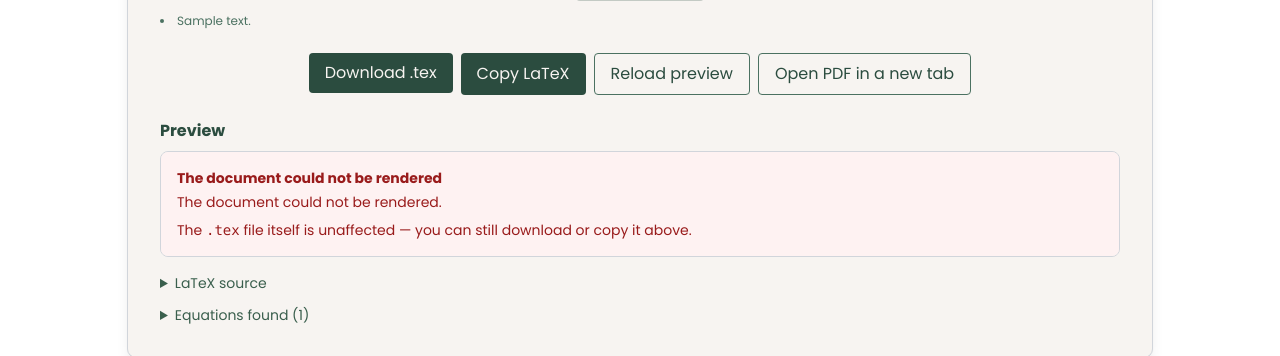
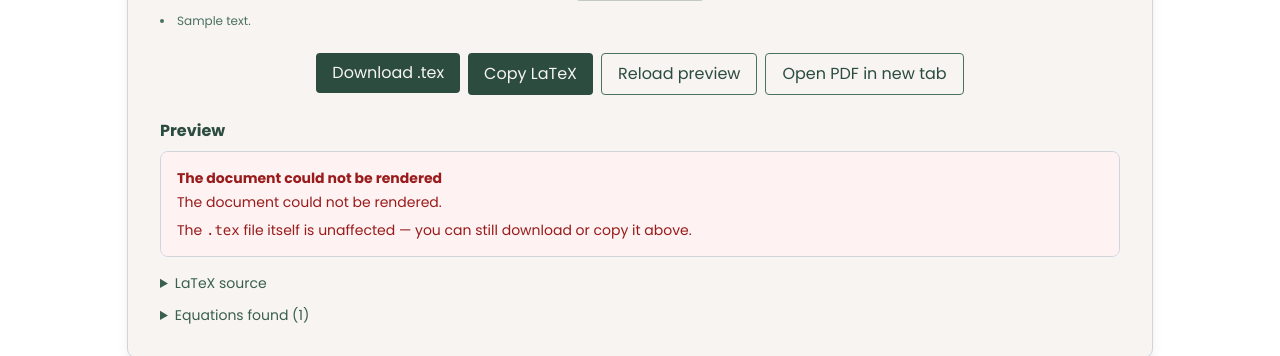
Before and after one commit to rhengtl/contex, a Flask app: template templates/home.html in a window 1280 px wide. Shown: the part 1661-2017 px from the top of the page. Run offline with Flask 3, Linux system fonts and the light colour scheme; the template is opened without the code that fills it: most values are stand-ins (such as "Sample title", 1, 10 or a date in 2020); some libraries are stand-ins or nearby versions.

Commit message:
ui: open pdf text fix

```diff
--- a/templates/home.html
+++ b/templates/home.html
@@ -200,7 +200,7 @@
                                                data-document-url="{{ url_for('preview_document', doc=item.id) }}"
                                                onclick="return openPdf(this)"
                                                target="_blank" rel="noopener">
-                                                <button type="button" class="bg-cream-100 border border-forest-600 px-3 py-1.5 rounded text-forest-800 text-sm hover:bg-forest-100 transition-colors">Open in new tab</button>
+                                                <button type="button" class="bg-cream-100 border border-forest-600 px-3 py-1.5 rounded text-forest-800 text-sm hover:bg-forest-100 transition-colors">Open PDF in new tab</button>
                                             </a>
                                         {% endif %}
                                     </div>
--- a/templates/partials/convert_section.html
+++ b/templates/partials/convert_section.html
@@ -170,7 +170,7 @@
                    href="{{ url_for('preview_pdf', token=convert_token) }}"
                    data-document-url="{{ url_for('preview_document', token=convert_token) }}"
                    onclick="return openPdf(this)">
-                    <button type="button" class="bg-cream-100 border border-forest-600 px-4 py-2 rounded text-forest-800 hover:bg-forest-100 transition-colors">Open PDF in a new tab</button>
+                    <button type="button" class="bg-cream-100 border border-forest-600 px-4 py-2 rounded text-forest-800 hover:bg-forest-100 transition-colors">Open PDF in new tab</button>
                 </a>
             </div>
 
```
